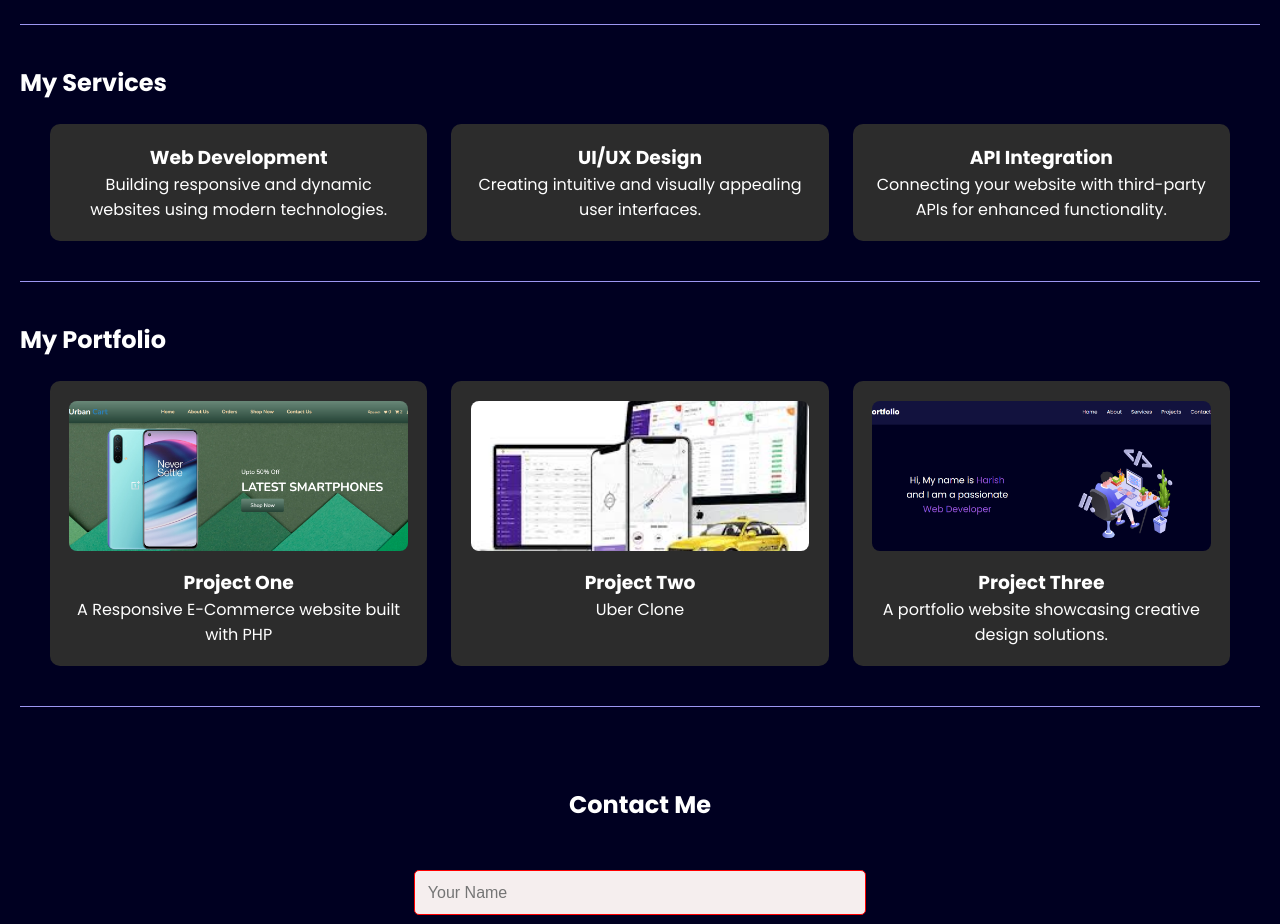
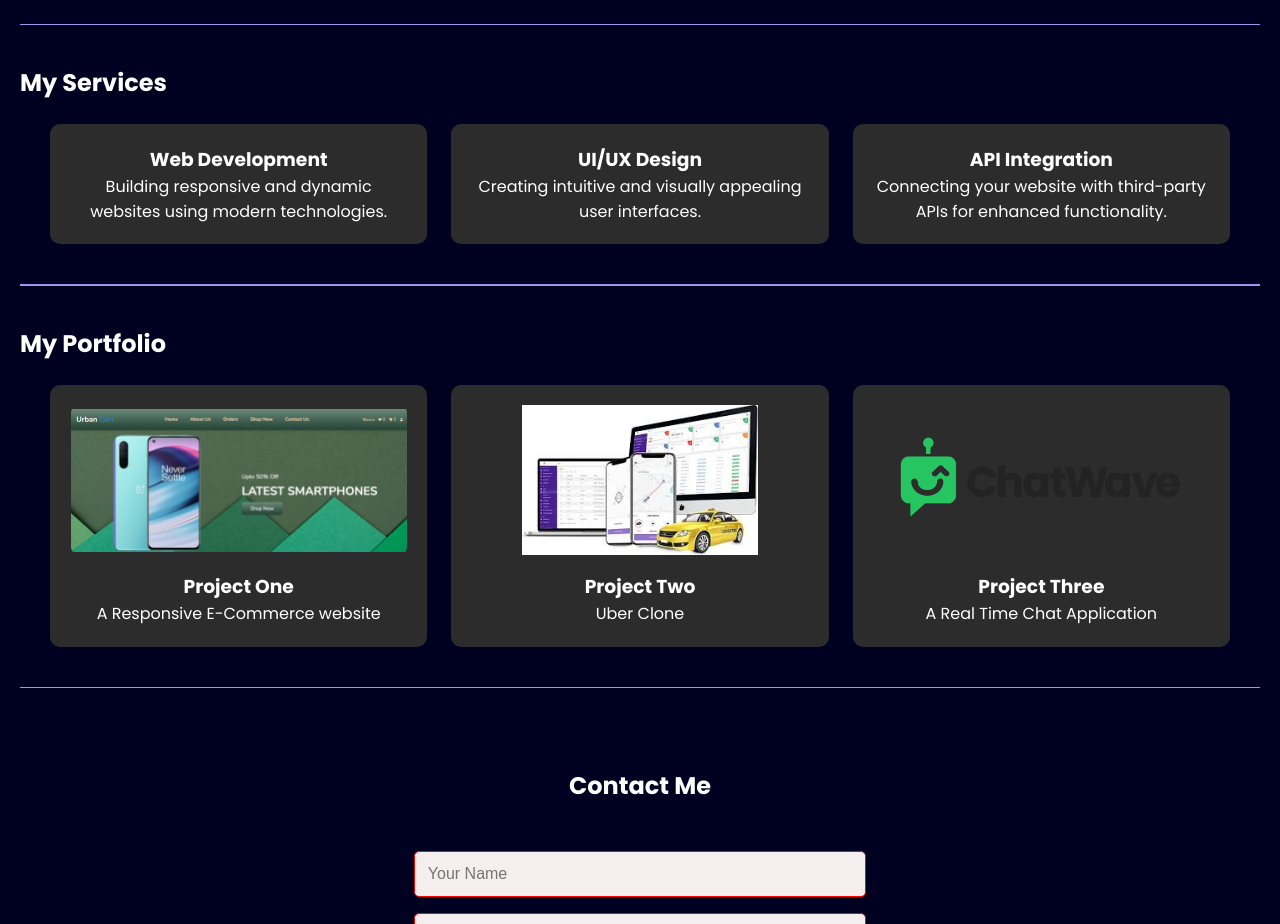
Before and after one commit to Harish-069/haarishportfolio, a plain HTML site: page index.html in a window 1280 px wide. Shown: the part 900-1824 px from the top of the page. Drawn offline with nearby package versions, Linux system fonts and the light colour scheme.

Commit message:
request changes

```diff
--- a/index.html
+++ b/index.html
@@ -164,7 +164,7 @@
 
       .service-card, .portfolio-card {
         background: #2c2c2c;
-        padding: 1.2rem;
+        padding: 1.3rem;
         border-radius: 10px;
         text-align: center;
         transition: transform 0.3s, box-shadow 0.3s;
@@ -178,7 +178,7 @@
       .portfolio-card img {
         width: 100%;
         height: 150px;
-        object-fit: cover;
+        object-fit: contain;
         border-radius: 8px;
         margin-bottom: 10px;
       }
@@ -450,7 +450,7 @@
           <div class="portfolio-card">
             <img src="Screenshot 2025-03-04 000946.png" alt="Project 1">
             <h3>Project One</h3>
-            <p>A Responsive E-Commerce website built with PHP</p>
+            <p>A Responsive E-Commerce website</p>
           </div>
           <div class="portfolio-card">
             <img src="uber.jpeg" alt="Project 2">
@@ -458,9 +458,9 @@
             <p>Uber Clone</p>
           </div>
           <div class="portfolio-card">
-            <img src="portfolio.png" alt="Project 3">
+            <img src="chatwave.png" alt="Project 3">
             <h3>Project Three</h3>
-            <p>A portfolio website showcasing creative design solutions.</p>
+            <p>A Real Time Chat Application</p>
           </div>
         </div>
       </section>
```
Also changed, not shown: chatwave.png (added).
